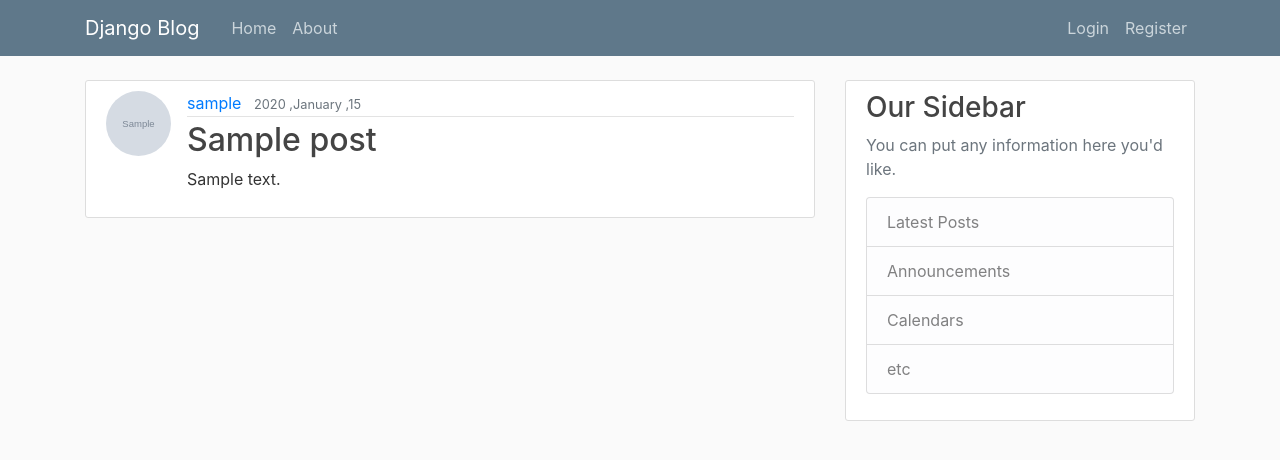
After one commit to SajadJalilian/django_blog, a Django app: page /post/1/ in a window 1280 px wide. The commit adds this page. Shown: the top 460 px of the page. Run offline with Django 3.2, Linux system fonts and the light colour scheme; tables that the repository leaves empty hold one stand-in row (values such as "Sample post"); grey boxes marked "Sample" are stand-in pictures; some libraries are stand-ins or nearby versions.

Commit message:
10 - Create, Update, and

```diff
--- a/blog/models.py
+++ b/blog/models.py
@@ -1,6 +1,7 @@
 from django.contrib.auth.models import User
 from django.db import models
 from django.utils import timezone
+from django.urls import reverse
 
 
 class Post(models.Model):
@@ -11,3 +12,6 @@ class Post(models.Model):
 
     def __str__(self):
         return self.title
+
+    def get_absolute_url(self):
+        return reverse('post-detail', kwargs={'pk': self.pk})
--- a/blog/templates/blog/base.html
+++ b/blog/templates/blog/base.html
@@ -37,6 +37,7 @@
                 <!-- Navbar Right Side -->
                 <div class="navbar-nav">
                     {% if user.is_authenticated %}
+                        <a class="nav-item nav-link" href="{% url 'post-create' %}">New Post</a>
                         <a class="nav-item nav-link" href="{% url 'profile' %}">Profile</a>
                         <a class="nav-item nav-link" href="{% url 'logout' %}">Logout</a>
                     {% else %}
--- /dev/null
+++ b/blog/templates/blog/post_detail.html
@@ -0,0 +1,32 @@
+{% extends 'blog/base.html' %} {% block content %}
+
+<article class="media content-section">
+	<img
+		class="rounded-circle article-img"
+		src="{{ object.author.profile.image.url }}"
+	/>
+	<div class="media-body">
+		<div class="article-metadata">
+			<a class="mr-2" href="#">{{ object.author }}</a>
+			<small class="text-muted">{{ object.date_posted|date:"Y ,F ,d" }}</small>
+			{% if object.author == user %}
+			<div>
+				<a
+					class="btn btn-secondary btn-sm ma-1 mb-1"
+					href="{% url 'post-update' object.id %}"
+					>Update</a
+				>
+				<a
+					class="btn btn-danger btn-sm ma-1 mb-1"
+					href="{% url 'post-delete' object.id %}"
+					>Delete</a
+				>
+			</div>
+			{% endif %}
+		</div>
+		<h2 class="article-title">{{ object.title }}</h2>
+		<p class="article-content">{{ object.content }}</p>
+	</div>
+</article>
+
+{% endblock content %}
--- a/blog/urls.py
+++ b/blog/urls.py
@@ -1,8 +1,18 @@
 from django.urls import path
-
+from .views import (
+    PostListView,
+    PostDetailView,
+    PostCreateView,
+    PostUpdateView,
+    PostDeleteView
+)
 from . import views
 
 urlpatterns = [
-    path('', views.home, name='blog-home'),
+    path('', PostListView.as_view(), name='blog-home'),
+    path('post/<int:pk>/', PostDetailView.as_view(), name='post-detail'),
+    path('post/<int:pk>/update/', PostUpdateView.as_view(), name='post-update'),
+    path('post/<int:pk>/delete/', PostDeleteView.as_view(), name='post-delete'),
+    path('post/new/', PostCreateView.as_view(), name='post-create'),
     path('about/', views.about, name='blog-about'),
 ]
--- a/blog/views.py
+++ b/blog/views.py
@@ -1,5 +1,15 @@
 from django.shortcuts import render
-
+from django.contrib.auth.mixins import (
+    LoginRequiredMixin,
+    UserPassesTestMixin
+)
+from django.views.generic import (
+    ListView,
+    DetailView,
+    CreateView,
+    UpdateView,
+    DeleteView
+)
 from .models import Post
 
 
@@ -10,5 +20,51 @@ def home(request):
     return render(request, 'blog/home.html', context)
 
 
+class PostListView(ListView):
+    model = Post
+    template_name = 'blog/home.html'
+    context_object_name = 'posts'
+    ordering = ['-date_posted']
+
+
+class PostDetailView(DetailView):
+    model = Post
+
+
+class PostCreateView(LoginRequiredMixin, CreateView):
+    model = Post
+    fields = ['title', 'content']
+
+    def form_invalid(self, form):
+        form.instance.author = self.request.user
+        return super().form_valid(form)
+
+
+class PostUpdateView(LoginRequiredMixin, UserPassesTestMixin, UpdateView):
+    model = Post
+    fields = ['title', 'content']
+
+    def form_invalid(self, form):
+        form.instance.author = self.request.user
+        return super().form_valid(form)
+
+    def test_func(self):
+        post = self.get_object()
+        if self.request.user == post.author:
+            return True
+        return False
+
+
+class PostDeleteView(LoginRequiredMixin, UserPassesTestMixin, DeleteView):
+    model = Post
+    success_url = '/'
+
+    def test_func(self):
+        post = self.get_object()
+        if self.request.user == post.author:
+            return True
+        return False
+
+
 def about(request):
     return render(request, 'blog/about.html', {'title': 'About'})
```
Also changed, not shown: blog/templates/blog/home.html (+11 -10 lines), blog/templates/blog/post_confirm_delete.html (added, +24 -0 lines), blog/templates/blog/post_form.html (added, +18 -0 lines).
